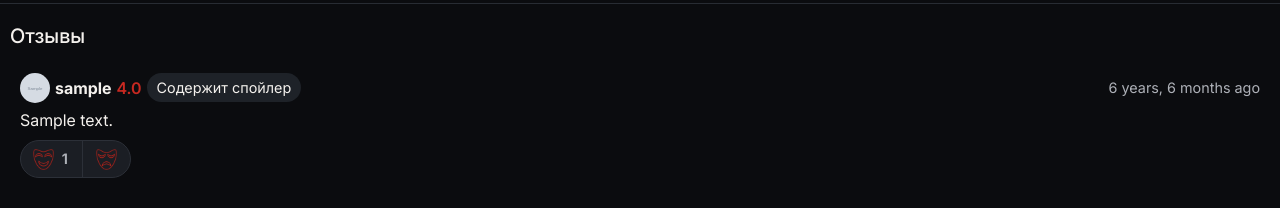
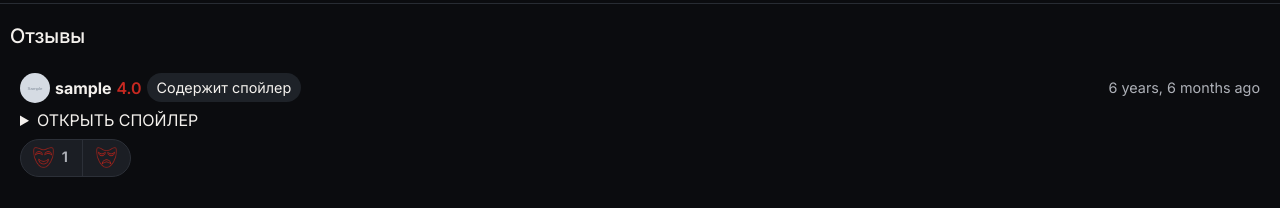
Before and after one commit to ivanKislyak/Rafs, a Django app: page /movies/1/ in a window 1280 px wide. Shown: the part 724-932 px from the top of the page. After the commit the page ends 901 px from the top, so only its background shows below. Run offline with Django 5.2, Linux system fonts and the light colour scheme; tables that the repository leaves empty hold one stand-in row (values such as "Sample post"); grey boxes marked "Sample" are stand-in pictures.

Commit message:
feat: add spoiler disclosure for reviews in movie detail

```diff
--- a/movies/static/movies/css/movies.css
+++ b/movies/static/movies/css/movies.css
@@ -589,7 +589,9 @@
   background-color: transparent;
   color: var(--color-text-muted);
   cursor: pointer;
-  transition: background-color 160ms ease, color 160ms ease;
+  transition:
+    background-color 160ms ease,
+    color 160ms ease;
 }
 
 .review-vote-button + .review-vote-button {
@@ -733,9 +735,7 @@
   padding: 22px;
   border: 1px solid color-mix(in srgb, var(--rafs-red) 38%, var(--color-border));
   border-radius: 16px;
-  background:
-    radial-gradient(circle at 8% 0%, rgb(219 57 47 / 16%), transparent 38%),
-    var(--color-surface);
+  background: radial-gradient(circle at 8% 0%, rgb(219 57 47 / 16%), transparent 38%), var(--color-surface);
   box-shadow: 0 28px 80px rgb(0 0 0 / 58%);
   animation: review-delete-dialog-in 210ms cubic-bezier(0.2, 0.8, 0.2, 1);
 }
@@ -895,9 +895,7 @@
   padding: 14px;
   border: 1px solid var(--color-border);
   border-radius: 10px;
-  background:
-    linear-gradient(110deg, rgb(219 57 47 / 8%), transparent 48%),
-    var(--color-surface-raised);
+  background: linear-gradient(110deg, rgb(219 57 47 / 8%), transparent 48%), var(--color-surface-raised);
 }
 
 .review-reply-label {
@@ -917,7 +915,9 @@
   font: inherit;
   line-height: 1.5;
   resize: vertical;
-  transition: border-color 160ms ease, box-shadow 160ms ease;
+  transition:
+    border-color 160ms ease,
+    box-shadow 160ms ease;
 }
 
 .review-reply-textarea::placeholder {
@@ -965,6 +965,10 @@
 .review-reply-cancel:hover {
   background-color: var(--color-accent-glow);
   color: var(--color-text);
+}
+
+.summary {
+  cursor: pointer;
 }
 
 @keyframes review-vote-pop {
--- a/movies/templates/movies/movie_detail.html
+++ b/movies/templates/movies/movie_detail.html
@@ -68,7 +68,16 @@
                         </div>
                         <span class="review-comment-date">{{ review.created_at|naturaltime }}</span>
                     </div>
-                    <p class="review-comment-text">{{ review.text }}</p>
+
+                    {% if review.contains_spoiler %}
+                    <details>
+                    <summary>ОТКРЫТЬ СПОЙЛЕР</summary>
+                        <p class="review-comment-text">{{ review.text }}</p>
+                    </details>
+                    {% else %}
+                        <p class="review-comment-text">{{ review.text }}</p>
+                    {% endif %}
+
                     <div class="review-action-bar">
                         <div class="review-votes" data-review-id="{{ review.id }}">
                             <button class="review-vote-button{% if review.user_vote == 1 %} is-selected{% endif %}"
```
